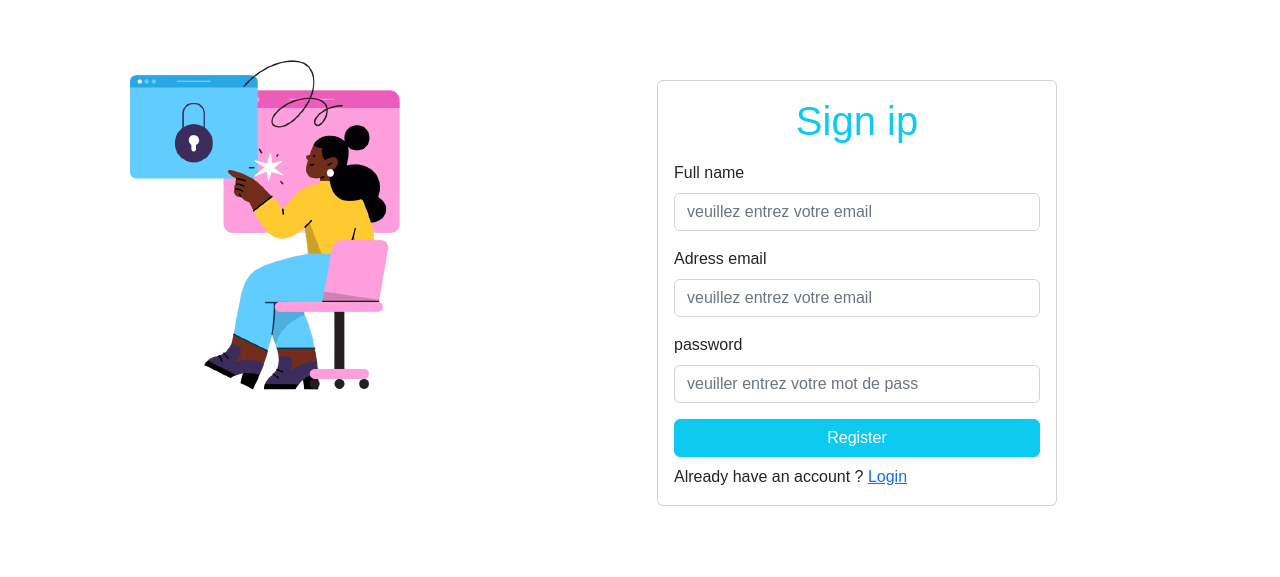
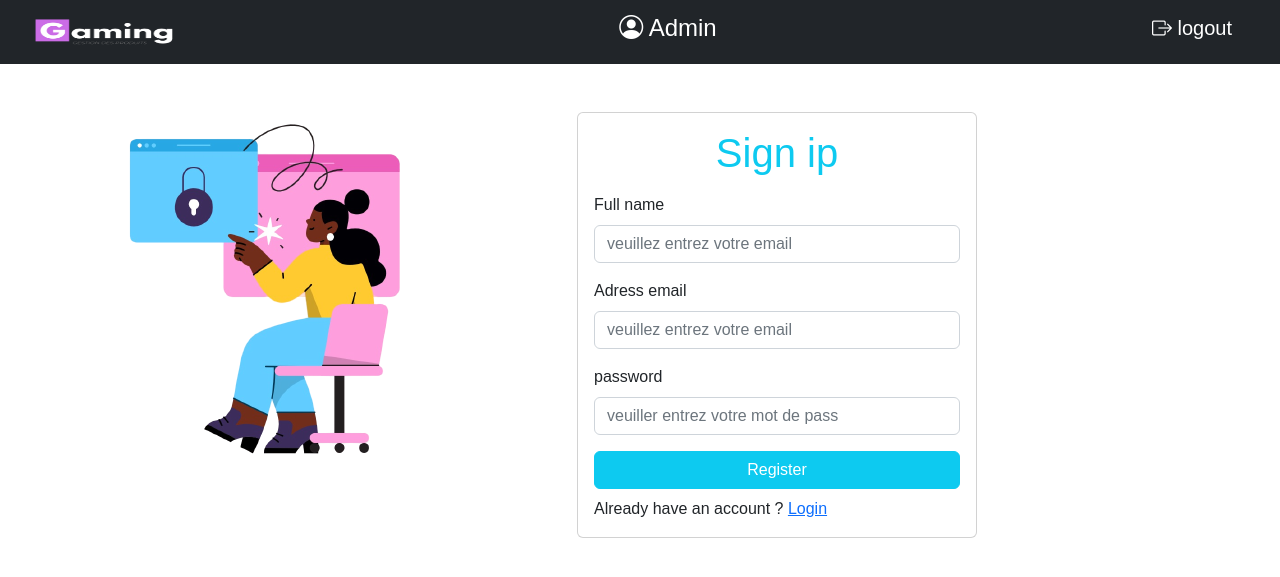
Before and after one commit to mouad5-bot/Sprint-3, a PHP site: page /pages/Singup.php in a window 1280 px wide. Shown: the top 577 px of the page. Run offline with PHP 8.4, Linux system fonts and the light colour scheme.

Commit message:
la suite

```diff
--- a/Système de gestion des produits de gaming/Assets/CSS/style.css
+++ b/Système de gestion des produits de gaming/Assets/CSS/style.css
@@ -3,14 +3,18 @@
     box-sizing: border-box;
 }
 
-.logo{
-    height: 5rem;
-    width: 15rem;
+body{
+    background-color: rgb(243, 235, 233);
+}
+
+.logo img{
+    height: 3rem;
+    width: 10rem;
 }
 
 .card {
     width: 25rem;
-    margin: 5rem ;
+    margin-top: 3rem;
 }
 .footer{
     background-color: rgb(243, 235, 233);
--- a/Système de gestion des produits de gaming/includes/footer.php
+++ b/Système de gestion des produits de gaming/includes/footer.php
@@ -1,5 +1,5 @@
 	<!-- BEGIN #footer -->
     <div class="footer">
-			<p>©  2020 YouCode - All Rights Reserved.</p>
+			<p>©  2022 YouCode - All Rights Reserved.</p>
     </div>
     <!-- Finished #footer -->
--- a/Système de gestion des produits de gaming/includes/header.php
+++ b/Système de gestion des produits de gaming/includes/header.php
@@ -1,12 +1,12 @@
 <head>
 	<meta charset="utf-8" />
-	<title>gérer les produits</title>
+	<title>Gaming | products</title>
 	<meta content="width=device-width, initial-scale=1.0, maximum-scale=1.0, user-scalable=no" name="viewport" />
 	<meta content="" name="description" />
 	<meta content="" name="author" />
 
 	<!-- ================== BEGIN core-css ================== -->
-	<link rel="stylesheet" href="./Assets/CSS/style.css">
+	<link rel="stylesheet" href="../Assets/css/style.css">
     <link href="https://cdn.jsdelivr.net/npm/bootstrap@5.2.2/dist/css/bootstrap.min.css" rel="stylesheet" integrity="sha384-Zenh87qX5JnK2Jl0vWa8Ck2rdkQ2Bzep5IDxbcnCeuOxjzrPF/et3URy9Bv1WTRi" crossorigin="anonymous">
 	<link rel="stylesheet" href="https://cdn.jsdelivr.net/npm/bootstrap-icons@1.5.0/font/bootstrap-icons.css">
 	<link href="https://fonts.googleapis.com/css?family=Open+Sans:300,400,600,700" rel="stylesheet" />
--- a/Système de gestion des produits de gaming/includes/navbar.php
+++ b/Système de gestion des produits de gaming/includes/navbar.php
@@ -1,7 +1,8 @@
+
 	<!-- BEGIN #navbar -->
 		<div class="navbar navbar-dark bg-dark justify-content-between ">
 			<div class="logo">
-				<a href="index.php"><span class="ms-4"> <img src="../Assets/image/logo.png" alt="logo"> </span></a>
+				<a href="index.php"><span class="ms-4"> <img src="./Assets/image/logo.png" alt="logo"> </span></a>
 			</div>
 			<div class="d-flex align-items-center h4">
 				<span class="text-white "> <i class="bi bi-person-circle "></i> Admin</span>
@@ -10,4 +11,3 @@
 				<span class="text-white "> <i class="bi bi-box-arrow-right"></i> logout</span>
 			</div>
 		</div>
-		<!-- Finished #navbar -->
--- a/Système de gestion des produits de gaming/pages/Singup.php
+++ b/Système de gestion des produits de gaming/pages/Singup.php
@@ -1,20 +1,14 @@
 <!DOCTYPE html>
 <html lang="en">
-<head>
-	<meta charset="utf-8" />
-	<title>Singup</title>
-	<meta content="width=device-width, initial-scale=1.0, maximum-scale=1.0, user-scalable=no" name="viewport" />
-	<meta content="" name="description" />
-	<meta content="" name="author" />
+	<?php
+		include('../includes/header.php');
+	?>
 
-	<!-- ================== BEGIN core-css ================== -->
-	<link rel="stylesheet" href="./Assets/CSS/style.css">
-    <link href="https://cdn.jsdelivr.net/npm/bootstrap@5.2.2/dist/css/bootstrap.min.css" rel="stylesheet" integrity="sha384-Zenh87qX5JnK2Jl0vWa8Ck2rdkQ2Bzep5IDxbcnCeuOxjzrPF/et3URy9Bv1WTRi" crossorigin="anonymous">
-	<link rel="stylesheet" href="https://cdn.jsdelivr.net/npm/bootstrap-icons@1.5.0/font/bootstrap-icons.css">
-	<link href="https://fonts.googleapis.com/css?family=Open+Sans:300,400,600,700" rel="stylesheet" />
-	<!-- ================== END core-css ================== -->
-</head>
 <body>
+
+	<?php
+		include('../includes/navbar.php');
+	?>
 
 <div class="main d-flex">
 			<div>
--- a/Système de gestion des produits de gaming/pages/login.php
+++ b/Système de gestion des produits de gaming/pages/login.php
@@ -10,7 +10,7 @@
 		include('../includes/navbar.php');
 	?>
 
-<div class="main d-flex">
+	<div class="main d-flex">
 			<div>
 				<img src="../Assets/image/login.png" alt="login">
 			</div>
@@ -29,7 +29,7 @@
 							</div>
 							<div class="d-grid gap-2">
 								<button class="btn btn-info text-white" type="submit" name="login">log in</button>
-								<span>Don't have an account ? <a href="Signup.php"> Signup now </a></span>
+								<span>Don't have an account ? <a href="../pages/Signup.php"> Signup now </a></span>
 							</div>
 						</div>
 					</form>
```
Also changed, not shown: Système de gestion des produits de gaming/index.php (+42 -10 lines).
